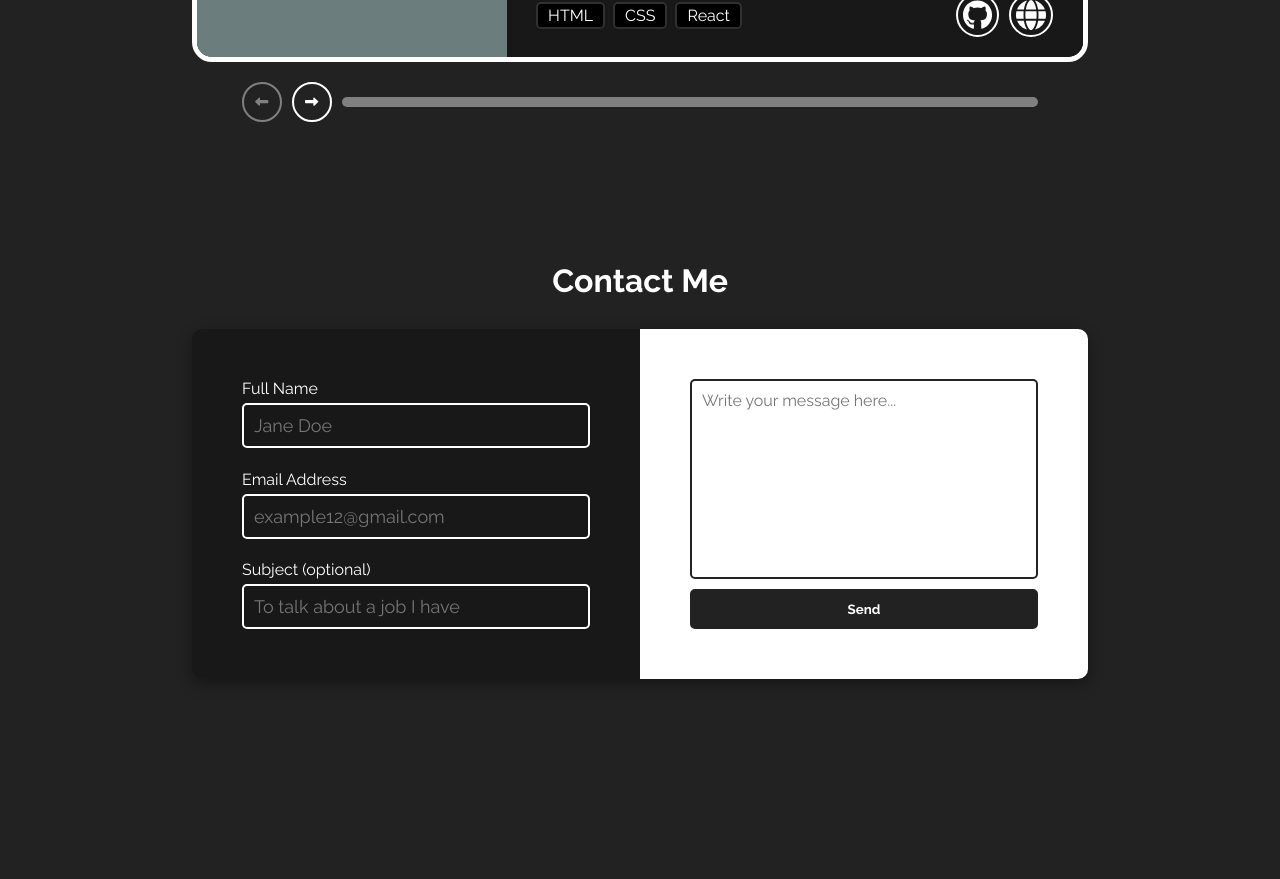
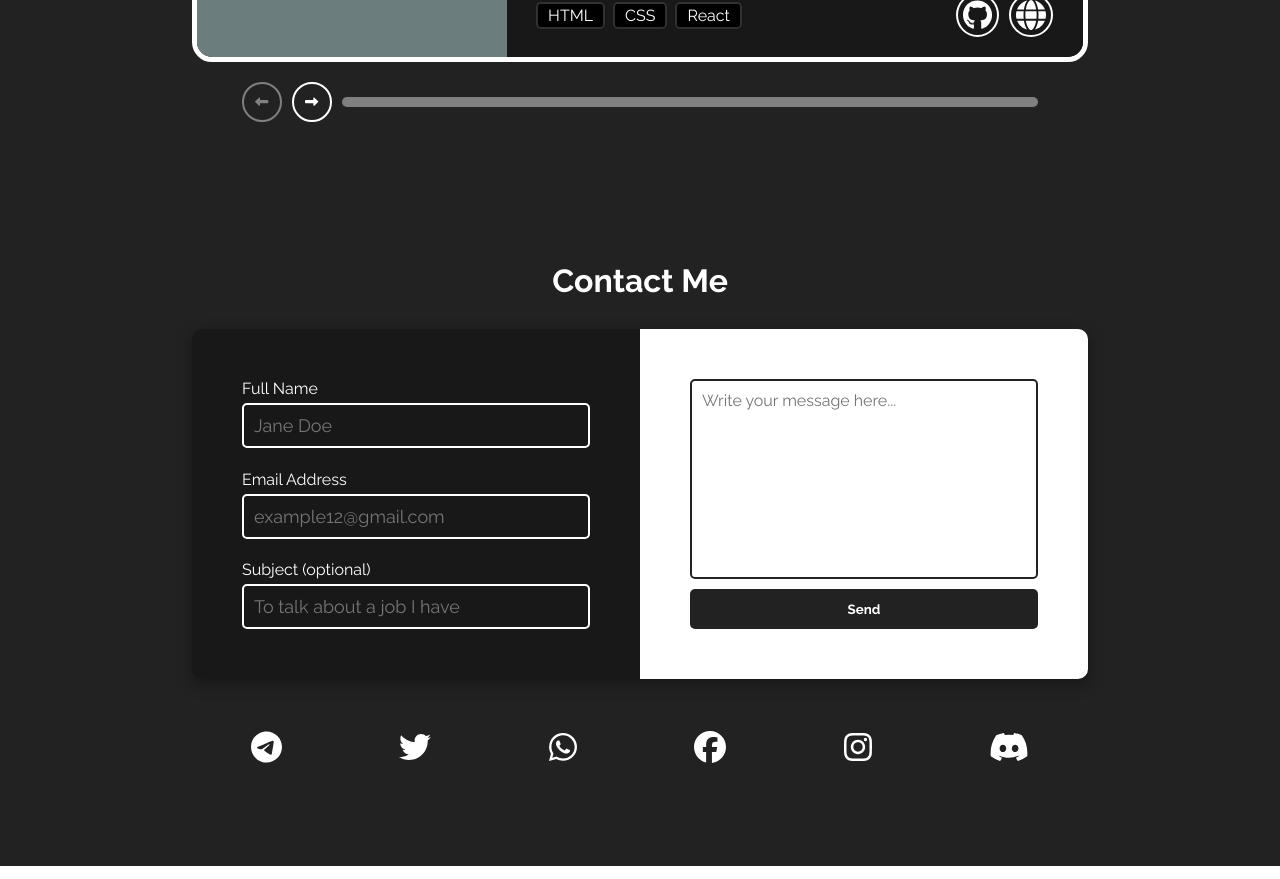
Before and after one commit to naodalemu/react-portfolio, a React (Vite) app: page / in a window 1280 px wide. Shown: the part 2720-3599 px from the top of the page. Built offline with nearby package versions, Linux system fonts and the light colour scheme.

Commit message:
not fully completed but kinda finished the contact link

```diff
--- a/src/components/UI/MainNavigation.module.css
+++ b/src/components/UI/MainNavigation.module.css
@@ -103,5 +103,6 @@ a {
     font-size: small;
     padding: 5px 5px;
     margin-top: 20px;
+    text-shadow: -2px 2px 5px black;
   }
 }
--- a/src/components/UI/Projects.jsx
+++ b/src/components/UI/Projects.jsx
@@ -12,7 +12,7 @@ function Projects(props) {
     })
 
     return (
-        <div className={classes.project}>
+        <div className={classes.project} key={props.id}>
             <div className={classes.imageContainer} style={{background: `url(${props.image})`}}></div>
             <div className={classes.explanationContainer}>
                 <div className={classes.projectExplanation}>
--- a/src/components/UI/SkillSet.jsx
+++ b/src/components/UI/SkillSet.jsx
@@ -4,7 +4,7 @@ import { motion } from "framer-motion";
 
 function SkillSet(props) {
     return (
-        <motion.div className={classes.skillCard} initial={{ y: 100, opacity: 0.5 }} whileInView={{ y: 0, opacity: 1 }} transition={{ duration: 0.3 }}>
+        <motion.div className={classes.skillCard} initial={{ y: 100, opacity: 0.5 }} whileInView={{ y: 0, opacity: 1 }} transition={{ duration: 0.5 }}>
             {/* <p className={classes.row1}>{props.language}</p> */}
             <h1 className={classes.row1}>
                 <FontAwesomeIcon icon={props.icon} />
--- a/src/components/UI/SuccessfulAndFailed.module.css
+++ b/src/components/UI/SuccessfulAndFailed.module.css
@@ -1,15 +1,16 @@
 .message {
     width: fit-content;
-    margin-top: 30px;
-    font-size: 16px;
-    border: 2px solid var(--primary-inverted);
-    padding: 10px 20px;
-    border-radius: 5px;
+    margin-top: 10px;
+    font-size: small;
+    border-radius: 3px;
     text-align: center;
+    color: black;
 }
 
 .messageContainer {
     width: 100%;
     display: flex;
     justify-content: center;
+    position: absolute;
+    bottom: 20px;
 }
--- a/src/components/sections/About.jsx
+++ b/src/components/sections/About.jsx
@@ -21,7 +21,7 @@ import { motion } from "framer-motion";
 
 function About() {
   return (
-    <motion.div className={classes.aboutContainer} initial={{ x:100, opacity: 0 }}  whileInView={{ x:0, opacity: 1  }} transition={{ duration: 0.5, ease: "easeInOut" }}>
+    <motion.div className={classes.aboutContainer} initial={{ x:100, opacity: 0 }}  whileInView={{ x:0, opacity: 1  }} transition={{ duration: 0.5 }}>
       <div className={classes.aboutExplanation}>
         <h1 className={classes.aboutTitle}>About Me</h1>
         <p className={classes.aboutDescription}>
--- a/src/components/sections/Contact.jsx
+++ b/src/components/sections/Contact.jsx
@@ -4,6 +4,8 @@ import { motion } from "framer-motion";
 import classes from "./Contact.module.css"
 import FailedEmail from '../UI/FailedEmail';
 import SuccessfulEmail from '../UI/SuccessfulEmail';
+import { FontAwesomeIcon } from '@fortawesome/react-fontawesome';
+import { faDiscord, faFacebook, faInstagram, faTelegram, faTwitter, faWhatsapp } from '@fortawesome/free-brands-svg-icons';
 
 function Contact() {
     const form = useRef();
@@ -11,9 +13,11 @@ function Contact() {
     const senderEmailRef = useRef()
     const messageSubjectRef = useRef()
     const contactMessageRef = useRef()
+    const contactList = useRef()
     const [ successModal, setSuccessModal ] = useState(false);
     const [ FailedModal, setFailedModal ] = useState(false);
     const [ loading, setLoading ] = useState(false)
+    const [ contactListMargin, setContactListMargin ] = useState();
 
     const sendEmail = (e) => {
         e.preventDefault();
@@ -29,6 +33,7 @@ function Contact() {
             senderEmailRef.current.value = "";
             messageSubjectRef.current.value = "";
             contactMessageRef.current.value = "";
+            contactList
             setSuccessModal(true)
             setFailedModal(false)
             setTimeout(() => {
@@ -67,11 +72,33 @@ function Contact() {
                 <div className={classes.lastContactInfo}>
                     <textarea id="contactMessage" ref={contactMessageRef} className={classes.contactMessage} name="contactMessage" placeholder="Write your message here..." required></textarea>
                     <button className={classes.contactButton} type="submit">Send</button>
+                    {loading ? <div className={classes.messageContainer}><div className={classes.message}>Sending...</div></div> : null}
+                    {successModal ? <SuccessfulEmail /> : null}
+                    {FailedModal ? <FailedEmail /> : null}
                 </div>
             </motion.form>
-            {loading ? <div className={classes.messageContainer}><div className={classes.message}>Sending...</div></div> : null}
-            {successModal ? <SuccessfulEmail /> : null}
-            {FailedModal ? <FailedEmail /> : null}
+            <div className={classes.contactLinksContainer}>
+                <ul className={classes.contactLinks} ref={contactList}>
+                    <a href="https://t.me/naod_alemu">
+                        <motion.li className={`${classes.contactLink} ${classes.telegram}`} initial={{ opacity:0, x:100 }} whileInView={{ opacity: 1, x:0 }} transition={{ duration: 1, delay: 0.1 }}><FontAwesomeIcon icon={faTelegram} /></motion.li>
+                    </a>
+                    <a href="">
+                        <motion.li className={`${classes.contactLink} ${classes.twitter}`} initial={{ opacity:0, x:100 }} whileInView={{ opacity: 1, x:0 }} transition={{ duration: 1, delay: 0.2 }}><FontAwesomeIcon icon={faTwitter} /></motion.li>
+                    </a>
+                    <a href="">
+                        <motion.li className={`${classes.contactLink} ${classes.whatsApp}`} initial={{ opacity:0, x:100 }} whileInView={{ opacity: 1, x:0 }} transition={{ duration: 1, delay: 0.3 }}><FontAwesomeIcon icon={faWhatsapp} /></motion.li>
+                    </a>
+                    <a href="">
+                        <motion.li className={`${classes.contactLink} ${classes.UpWork}`} initial={{ opacity:0, x:100 }} whileInView={{ opacity: 1, x:0 }} transition={{ duration: 1, delay: 0.4 }}><FontAwesomeIcon icon={faFacebook} /></motion.li>
+                    </a>
+                    <a href="">
+                        <motion.li className={`${classes.contactLink} ${classes.instagram}`} initial={{ opacity:0, x:100 }} whileInView={{ opacity: 1, x:0 }} transition={{ duration: 1, delay: 0.5 }}><FontAwesomeIcon icon={faInstagram} /></motion.li>
+                    </a>
+                    <a href="">
+                        <motion.li className={`${classes.contactLink} ${classes.discord}`} initial={{ opacity:0, x:100 }} whileInView={{ opacity: 1, x:0 }} transition={{ duration: 1, delay: 0.5 }}><FontAwesomeIcon icon={faDiscord} /></motion.li>
+                    </a>
+                </ul>
+            </div>
         </div>
     )
 }
--- a/src/components/sections/Contact.module.css
+++ b/src/components/sections/Contact.module.css
@@ -1,6 +1,7 @@
 .contactSection {
-    margin-bottom: 200px;
+    margin-bottom: 100px;
     width: 60%;
+    position: relative;
 }
 
 .contactMargin {
@@ -57,6 +58,8 @@
 .lastContactInfo {
     justify-content: space-between;
     background: var(--primary-inverted);
+    position: relative;
+    align-items: center;
 }
 
 .contactMessage {
@@ -80,6 +83,7 @@
     font-weight: bold;
     cursor: pointer;
     color: var(--primary-inverted);
+    width: 100%;
 }
 
 .contactButton:active {
@@ -91,8 +95,8 @@
 
 .message {
     width: fit-content;
-    margin-top: 30px;
-    font-size: 20px;
+    margin-top: 10px;
+    font-size: small;
     padding: 10px 20px;
     border-radius: 5px;
 }
@@ -101,6 +105,28 @@
     width: 100%;
     display: flex;
     justify-content: center;
+    position: absolute;
+    bottom: 20px;
+}
+
+/* Contact link section */
+
+.contactLinksContainer {
+    margin-top: 50px;
+}
+
+.contactLinks {
+    display: flex;
+    justify-content: space-around;
+}
+
+.contactLink{
+    list-style: none;
+    font-size: xx-large;
+}
+
+.contactLinksContainerActive {
+    margin-top: 100px;
 }
 
 @media screen and (max-width: 1340px) {
@@ -139,8 +165,27 @@
     }
 }
 
+@media screen and (max-width: 525px) {
+    .contactLinks {
+        display: grid;
+        grid-template-columns: 1fr 1fr 1fr;
+        row-gap: 20px;
+        justify-items: center;
+    }
+}
+
 @media screen and (max-width: 425px) {
     .firstContactInfo, .lastContactInfo {
         padding: 30px;
     }
 }
+
+@media screen and (max-width: 370px) {
+    .contactLinks {
+        display: grid;
+        grid-template-columns: 1fr 1fr 1fr;
+        row-gap: 20px;
+        justify-items: center;
+        padding: 20px;
+    }
+}
--- a/src/components/sections/Showcase.jsx
+++ b/src/components/sections/Showcase.jsx
@@ -11,6 +11,7 @@ import { motion } from "framer-motion";
 function Showcase() {
     const projectData = [
         {
+            id: 0,
             name: "Quiz App",
             description:
                 "A quiz platform made with React which is a JavaScript library. It have an add question section and also it uses Firebase Realtime Database to store the question. It also have an online and offline indication to fetch the data from the database. This application can be scalled to however much needed and we can add categories too. Take a look using the globe icon below.",
@@ -20,6 +21,7 @@ function Showcase() {
             liveServer: "https://quizee-three.vercel.app",
         },
         {
+            id: 1,
             name: "Library Landing and Login Page",
             description:
                 "This is the front end of a library management system I built for my internship. Our clients wanted a good looking and elegant page to give users awareness of their library on the first page so that they can Sign Up with most important informations in mind. The website consists of a full landing page with motivation video for readers at the footer and with a login page for both admin and member. It's responsive in its design and can be for any screen. Take a look by clicking the globe icon below.",
@@ -29,6 +31,7 @@ function Showcase() {
             liveServer: "https://bookoflibs.netlify.app",
         },
         {
+            id: 2,
             name: "Electric Billing Company Page",
             description:
                 "An elegant looking and a fully functional website for an electric billing company to handle payment and user interaction. Unfortunately this page can not be hosted because of the backend code but you can see the images and the looks of it on my upwork profile by clicking the globe icon below.",
@@ -65,7 +68,7 @@ function Showcase() {
         <div className={classes.ShowcaseSection}>
             <div id="showcase" className={classes.showRoom}></div>
             <motion.h1 className={classes.sectionName} initial={{ scale: 0 }} whileInView={{ scale: 1 }} transition={{ duration: 0.5 }} >Showcase or Experience</motion.h1>
-            <motion.div className={classes.showContainer} initial={{ y:100, opacity: 0 }} whileInView={{ y:0, opacity: 1  }} transition={{ duration: 0.5 }}>
+            <motion.div className={classes.showContainer} initial={{ x:-100, opacity: 0 }} whileInView={{ x:0, opacity: 1  }} transition={{ duration: 0.5 }}>
                 <Projects
                     name={currentShowcase.name}
                     description={currentShowcase.description}
@@ -73,6 +76,7 @@ function Showcase() {
                     languages={currentShowcase.languages}
                     githubLink={currentShowcase.githubLink}
                     liveServer={currentShowcase.liveServer}
+                    id={currentShowcase.id}
                 />
                 <motion.div className={classes.arrowContainer}>
                     <div className={classes.leftNRightContainer}>
```
Also changed, not shown: src/index.css (line endings or trailing spaces).
